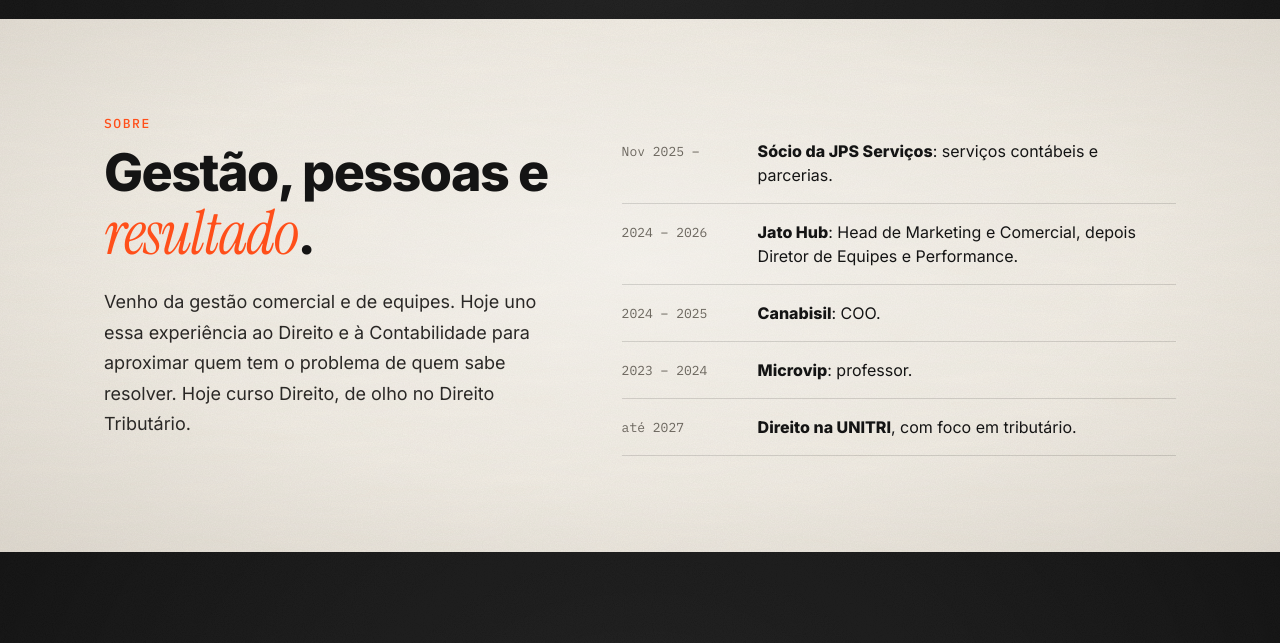
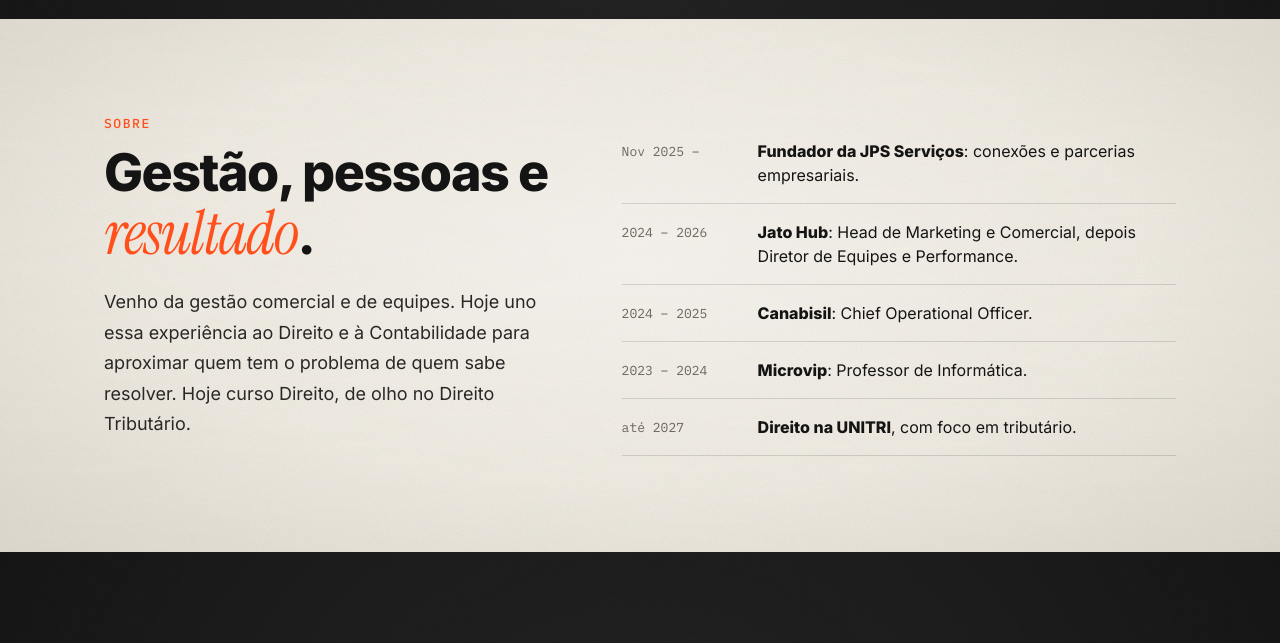
Before and after one commit to jpservicos/jotasoares-site, a plain HTML site: page index.html in a window 1280 px wide. Shown: the part 1960-2603 px from the top of the page. Drawn offline with Linux system fonts and the light colour scheme.

Commit message:
sobre: fundador da JPS, Chief Operational Officer e Professor de Informática
Co-Authored-By: Claude Opus 5.5 <noreply@anthropic.com>

```diff
--- a/index.html
+++ b/index.html
@@ -160,10 +160,10 @@
         <p class="texto">Venho da gestão comercial e de equipes. Hoje uno essa experiência ao Direito e à Contabilidade para aproximar quem tem o problema de quem sabe resolver. Hoje curso Direito, de olho no Direito Tributário.</p>
       </div>
       <ul class="linha-tempo">
-        <li><span class="ano">Nov 2025 –</span><span><b>Sócio da JPS Serviços</b>: serviços contábeis e parcerias.</span></li>
+        <li><span class="ano">Nov 2025 –</span><span><b>Fundador da JPS Serviços</b>: conexões e parcerias empresariais.</span></li>
         <li><span class="ano">2024 – 2026</span><span><b>Jato Hub</b>: Head de Marketing e Comercial, depois Diretor de Equipes e Performance.</span></li>
-        <li><span class="ano">2024 – 2025</span><span><b>Canabisil</b>: COO.</span></li>
-        <li><span class="ano">2023 – 2024</span><span><b>Microvip</b>: professor.</span></li>
+        <li><span class="ano">2024 – 2025</span><span><b>Canabisil</b>: Chief Operational Officer.</span></li>
+        <li><span class="ano">2023 – 2024</span><span><b>Microvip</b>: Professor de Informática.</span></li>
         <li><span class="ano">até 2027</span><span><b>Direito na UNITRI</b>, com foco em tributário.</span></li>
       </ul>
     </div>
```
